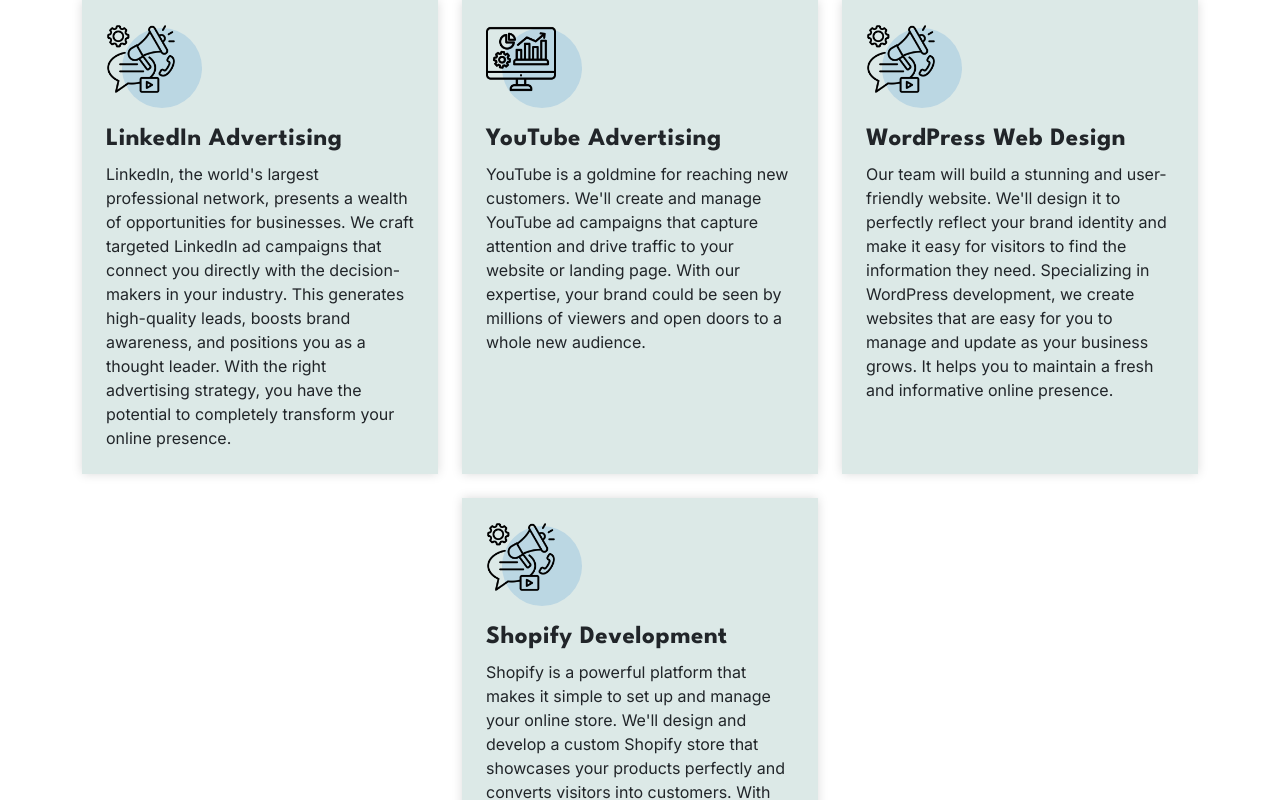
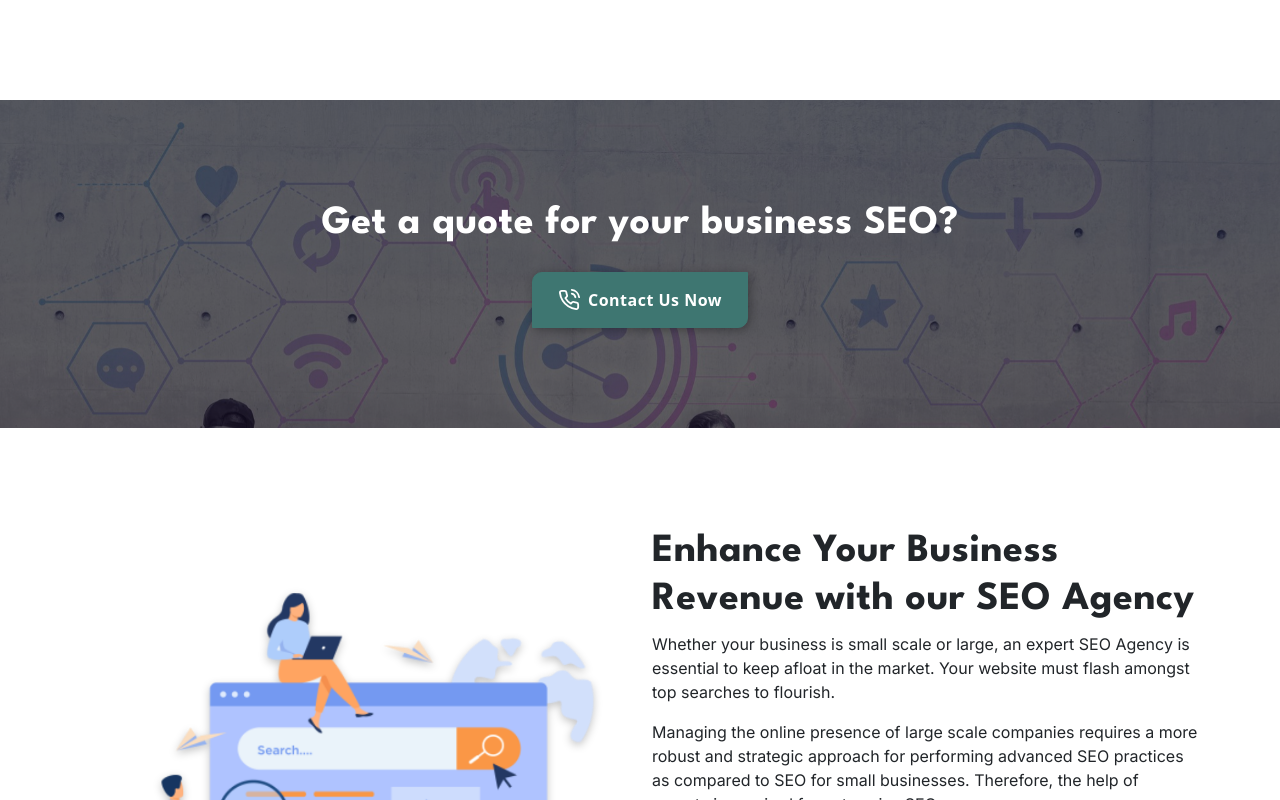
Before and after one commit to wtechyteam/wtechynext, a Next.js app: page /search-engine-optimization in a window 1280 px wide. Shown: the part 3740-4540 px from the top of the page. Built offline with nearby package versions, Linux system fonts and the light colour scheme.

Commit message:
seo major changes

```diff
--- a/app/(service)/search-engine-optimization/page.jsx
+++ b/app/(service)/search-engine-optimization/page.jsx
@@ -106,30 +106,30 @@
       description:
         "With guest blog posting we share your business’ expertise on websites of other companies so that you can establish yourself as a supreme figure within your industry. This will not only increase your brand credibility but also helps you build contacts with your peers.",
     },
-    {
-      icon: serviceIcon2,
-      title: "LinkedIn Advertising",
-      description:
-        "LinkedIn, the world's largest professional network, presents a wealth of opportunities for businesses. We craft targeted LinkedIn ad campaigns that connect you directly with the decision-makers in your industry. This generates high-quality leads, boosts brand awareness, and positions you as a thought leader. With the right advertising strategy, you have the potential to completely transform your online presence.",
-    },
-    {
-      icon: serviceIcon1,
-      title: "YouTube Advertising",
-      description:
-        "YouTube is a goldmine for reaching new customers. We'll create and manage YouTube ad campaigns that capture attention and drive traffic to your website or landing page. With our expertise, your brand could be seen by millions of viewers and open doors to a whole new audience.",
-    },
-    {
-      icon: serviceIcon2,
-      title: "WordPress Web Design",
-      description:
-        "Our team will build a stunning and user-friendly website. We'll design it to perfectly reflect your brand identity and make it easy for visitors to find the information they need. Specializing in WordPress development, we create websites that are easy for you to manage and update as your business grows. It helps you to maintain a fresh and informative online presence.",
-    },
-    {
-      icon: serviceIcon2,
-      title: "Shopify Development",
-      description:
-        "Shopify is a powerful platform that makes it simple to set up and manage your online store. We'll design and develop a custom Shopify store that showcases your products perfectly and converts visitors into customers. With Shopify, you can accept payments, track inventory, and manage your business from one central location.",
-    },
+    // {
+    //   icon: serviceIcon2,
+    //   title: "LinkedIn Advertising",
+    //   description:
+    //     "LinkedIn, the world's largest professional network, presents a wealth of opportunities for businesses. We craft targeted LinkedIn ad campaigns that connect you directly with the decision-makers in your industry. This generates high-quality leads, boosts brand awareness, and positions you as a thought leader. With the right advertising strategy, you have the potential to completely transform your online presence.",
+    // },
+    // {
+    //   icon: serviceIcon1,
+    //   title: "YouTube Advertising",
+    //   description:
+    //     "YouTube is a goldmine for reaching new customers. We'll create and manage YouTube ad campaigns that capture attention and drive traffic to your website or landing page. With our expertise, your brand could be seen by millions of viewers and open doors to a whole new audience.",
+    // },
+    // {
+    //   icon: serviceIcon2,
+    //   title: "WordPress Web Design",
+    //   description:
+    //     "Our team will build a stunning and user-friendly website. We'll design it to perfectly reflect your brand identity and make it easy for visitors to find the information they need. Specializing in WordPress development, we create websites that are easy for you to manage and update as your business grows. It helps you to maintain a fresh and informative online presence.",
+    // },
+    // {
+    //   icon: serviceIcon2,
+    //   title: "Shopify Development",
+    //   description:
+    //     "Shopify is a powerful platform that makes it simple to set up and manage your online store. We'll design and develop a custom Shopify store that showcases your products perfectly and converts visitors into customers. With Shopify, you can accept payments, track inventory, and manage your business from one central location.",
+    // },
   ];
 
   const whyChoose = [
```
